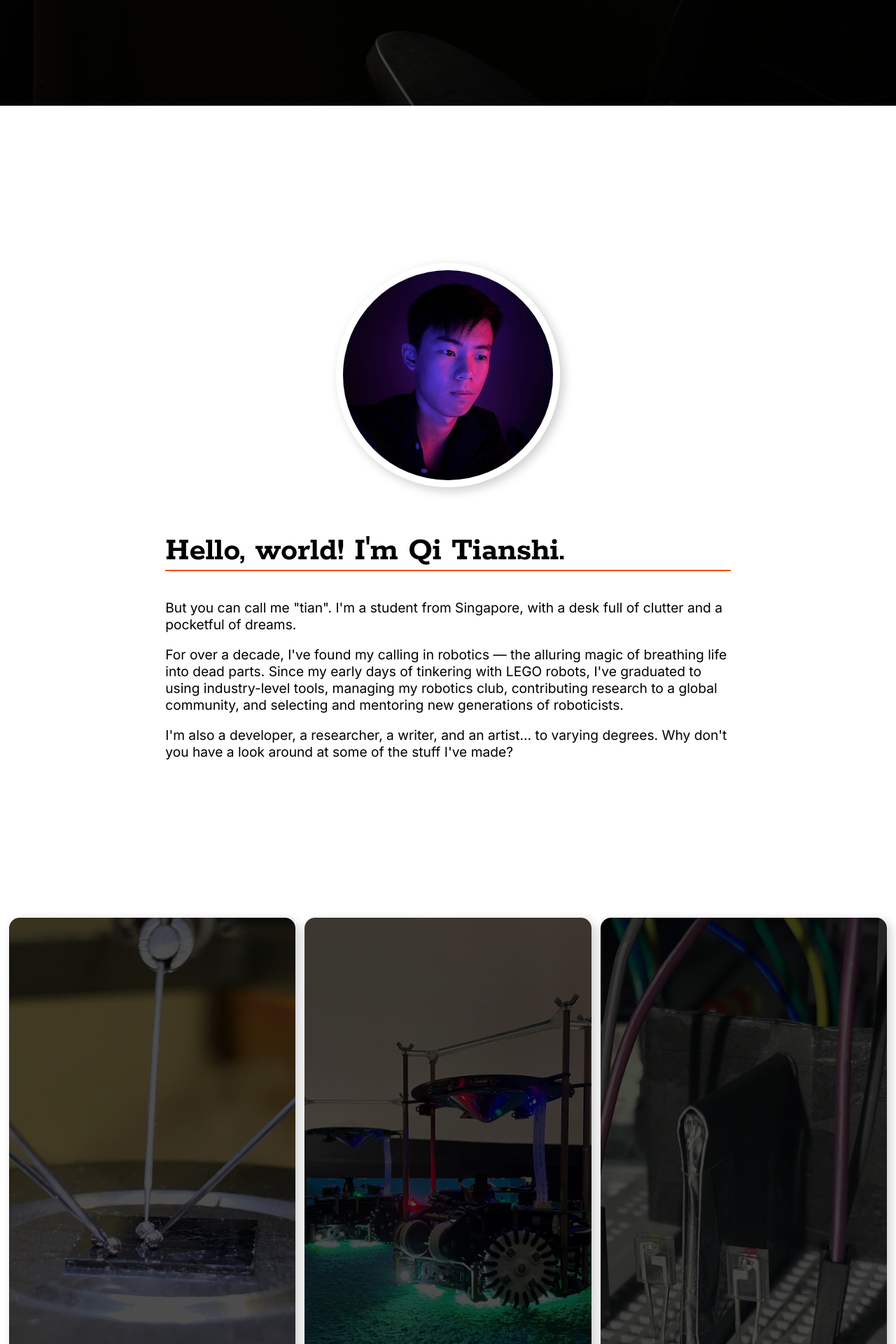
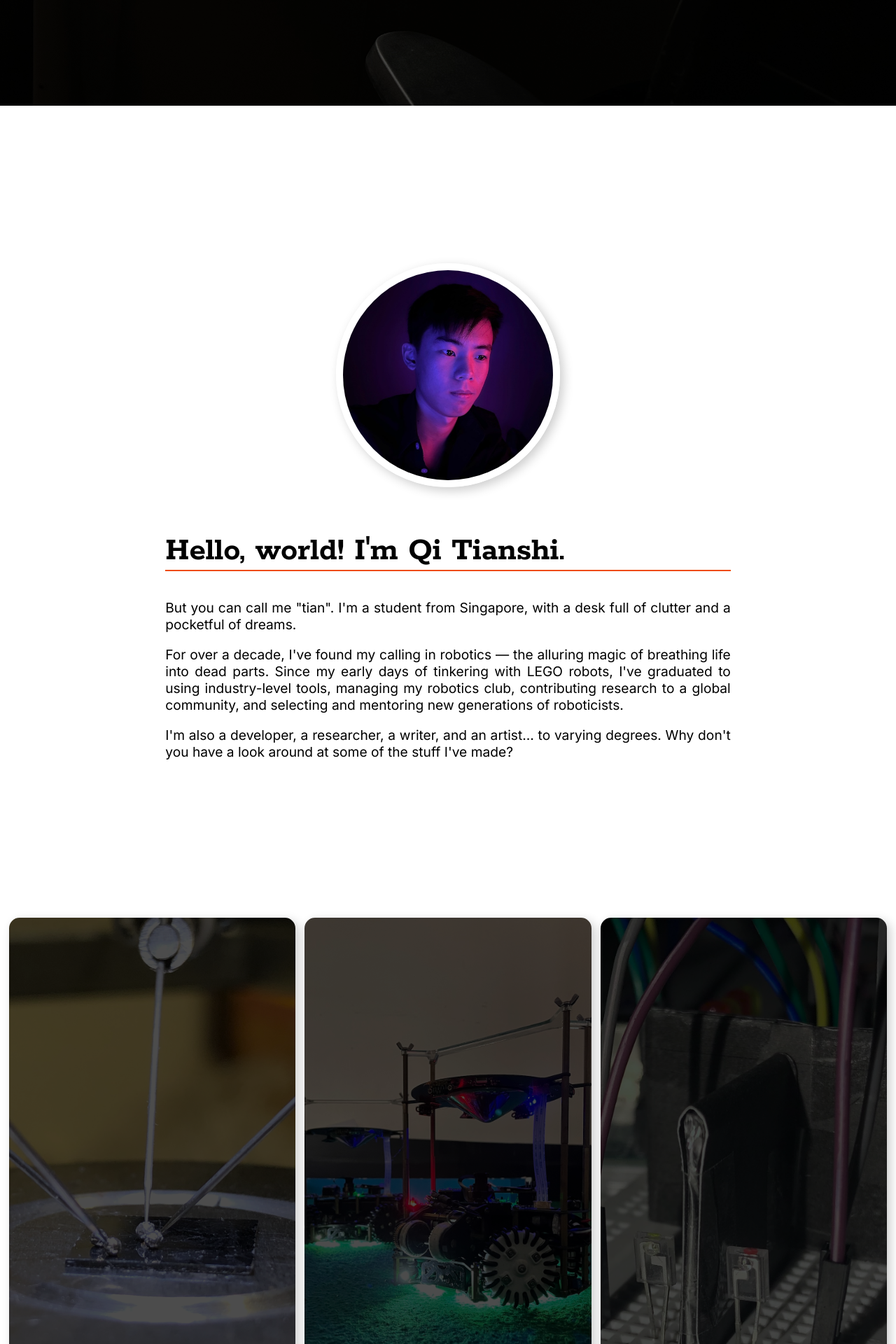
Before and after one commit to qitianshi/qitianshi.com, a Jekyll site: the page built from index.html, in a window 1280 px wide. Shown: the part 749-2669 px from the top of the page at 70% size. Built offline with Jekyll 4.4.1, drawn with Linux system fonts in a browser that asks for light colours.

Commit message:
Make p text justified in .o-long-text-container

```diff
--- a/_sass/layout/_containers.scss
+++ b/_sass/layout/_containers.scss
@@ -46,9 +46,21 @@
 
     max-width: 80ch;
 
+    & p {
+        text-align: justify;
+    }
+
     @include mix.respond-to-breakpoint("small") {
+
         padding-left: var.$mobile-padding;
         padding-right: var.$mobile-padding;
+
+        // Returns text-align to its unset value if the screen is too narrow to
+        // avoid ugly stretched lines.
+        & p {
+            text-align: unset;
+        }
+
     }
 
 }
```
